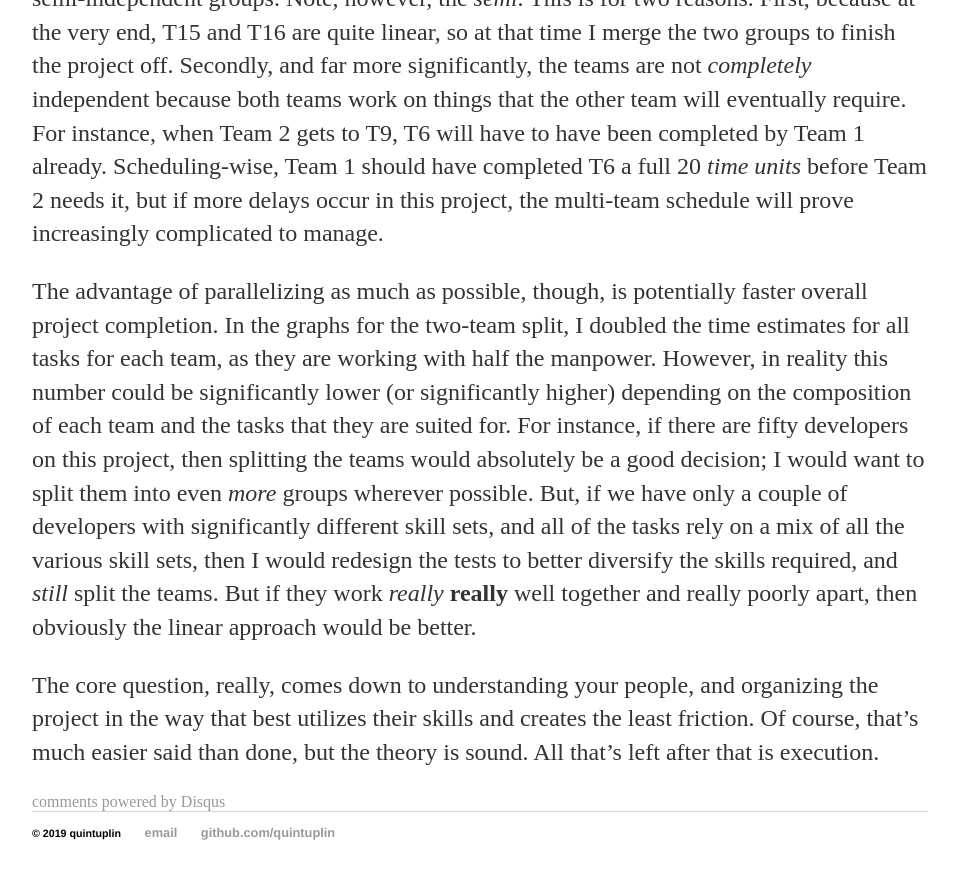
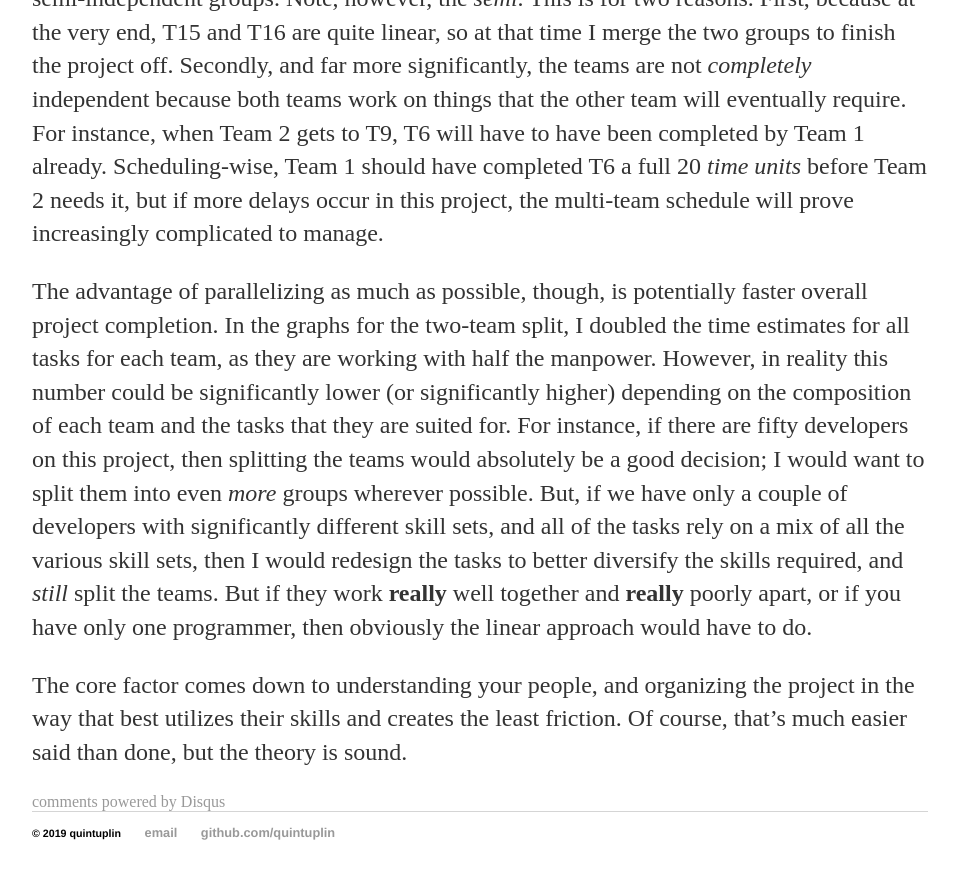
Before and after one commit to Quintuplin/quintuplin.github.io, a Jekyll site: the page built from _posts/2019-11-07-Chapter-23.md, in a window 1280 px wide and 900 px high, scrolled down 2743 px. Shown: the top 879 px of the window, without its empty margins (160-1117 px from the left). Built offline with Jekyll 4.4.1, drawn with Linux system fonts in a browser that asks for light colours; comment, search, counter and statistics services are not loaded.

Commit message:
Update 2019-11-07-Chapter-23.md

```diff
--- a/_posts/2019-11-07-Chapter-23.md
+++ b/_posts/2019-11-07-Chapter-23.md
@@ -20,6 +20,6 @@ That said, *if* the team was already split into two development groups, or could
 
 Due to the dependencies allowing some leeway in terms of splitting into teams and parallelizing the work, this two-team model almost perfectly breaks the requirements into semi-independent groups. Note, however, the *semi*. This is for two reasons. First, because at the very end, T15 and T16 are quite linear, so at that time I merge the two groups to finish the project off. Secondly, and far more significantly, the teams are not *completely* independent because both teams work on things that the other team will eventually require. For instance, when Team 2 gets to T9, T6 will have to have been completed by Team 1 already. Scheduling-wise, Team 1 should have completed T6 a full 20 *time units* before Team 2 needs it, but if more delays occur in this project, the multi-team schedule will prove increasingly complicated to manage.
 
-The advantage of parallelizing as much as possible, though, is potentially faster overall project completion. In the graphs for the two-team split, I doubled the time estimates for all tasks for each team, as they are working with half the manpower. However, in reality this number could be significantly lower (or significantly higher) depending on the composition of each team and the tasks that they are suited for. For instance, if there are fifty developers on this project, then splitting the teams would absolutely be a good decision; I would want to split them into even *more* groups wherever possible. But, if we have only a couple of developers with significantly different skill sets, and all of the tasks rely on a mix of all the various skill sets, then I would redesign the tests to better diversify the skills required, and *still* split the teams. But if they work *really* **really** well together and really poorly apart, then obviously the linear approach would be better.
+The advantage of parallelizing as much as possible, though, is potentially faster overall project completion. In the graphs for the two-team split, I doubled the time estimates for all tasks for each team, as they are working with half the manpower. However, in reality this number could be significantly lower (or significantly higher) depending on the composition of each team and the tasks that they are suited for. For instance, if there are fifty developers on this project, then splitting the teams would absolutely be a good decision; I would want to split them into even *more* groups wherever possible. But, if we have only a couple of developers with significantly different skill sets, and all of the tasks rely on a mix of all the various skill sets, then I would redesign the tasks to better diversify the skills required, and *still* split the teams. But if they work **really** well together and **really** poorly apart, or if you have only one programmer, then obviously the linear approach would have to do.
 
-The core question, really, comes down to understanding your people, and organizing the project in the way that best utilizes their skills and creates the least friction. Of course, that's much easier said than done, but the theory is sound. All that's left after that is execution.
+The core factor comes down to understanding your people, and organizing the project in the way that best utilizes their skills and creates the least friction. Of course, that's much easier said than done, but the theory is sound.
```
